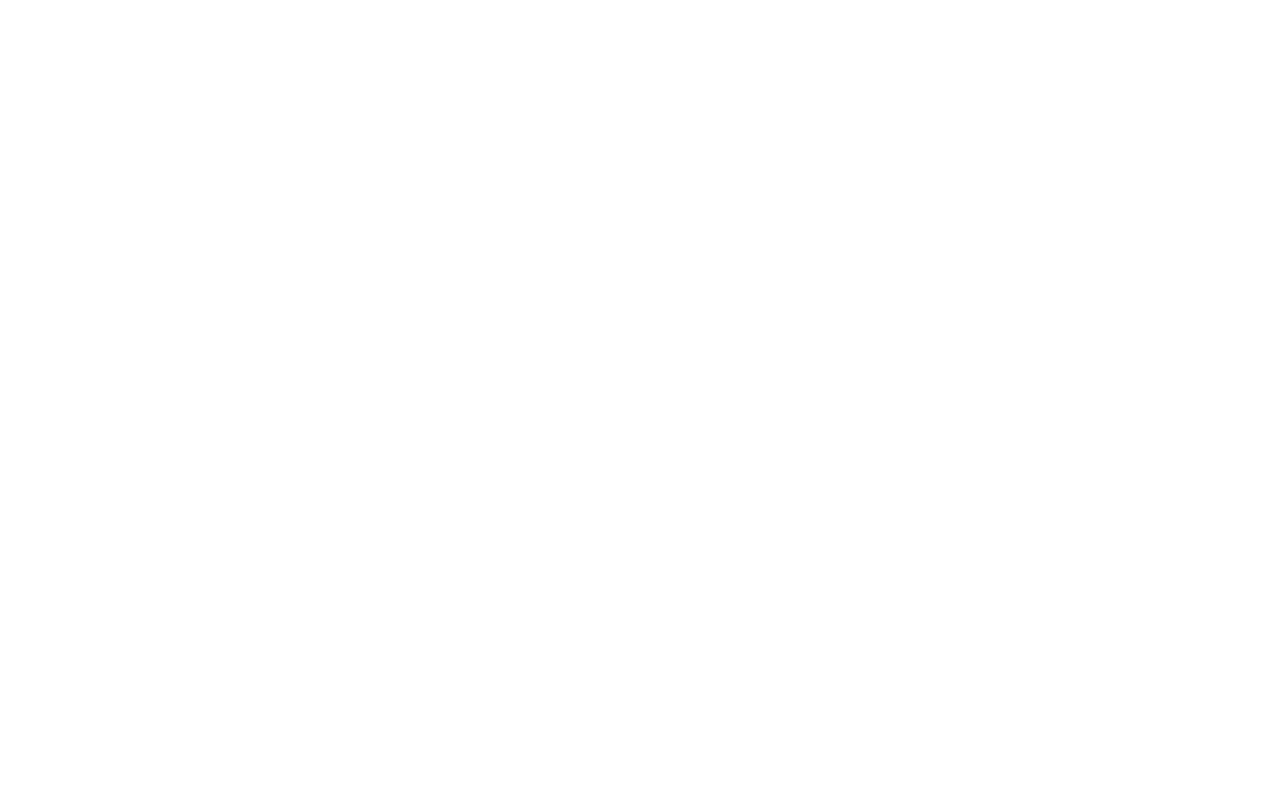
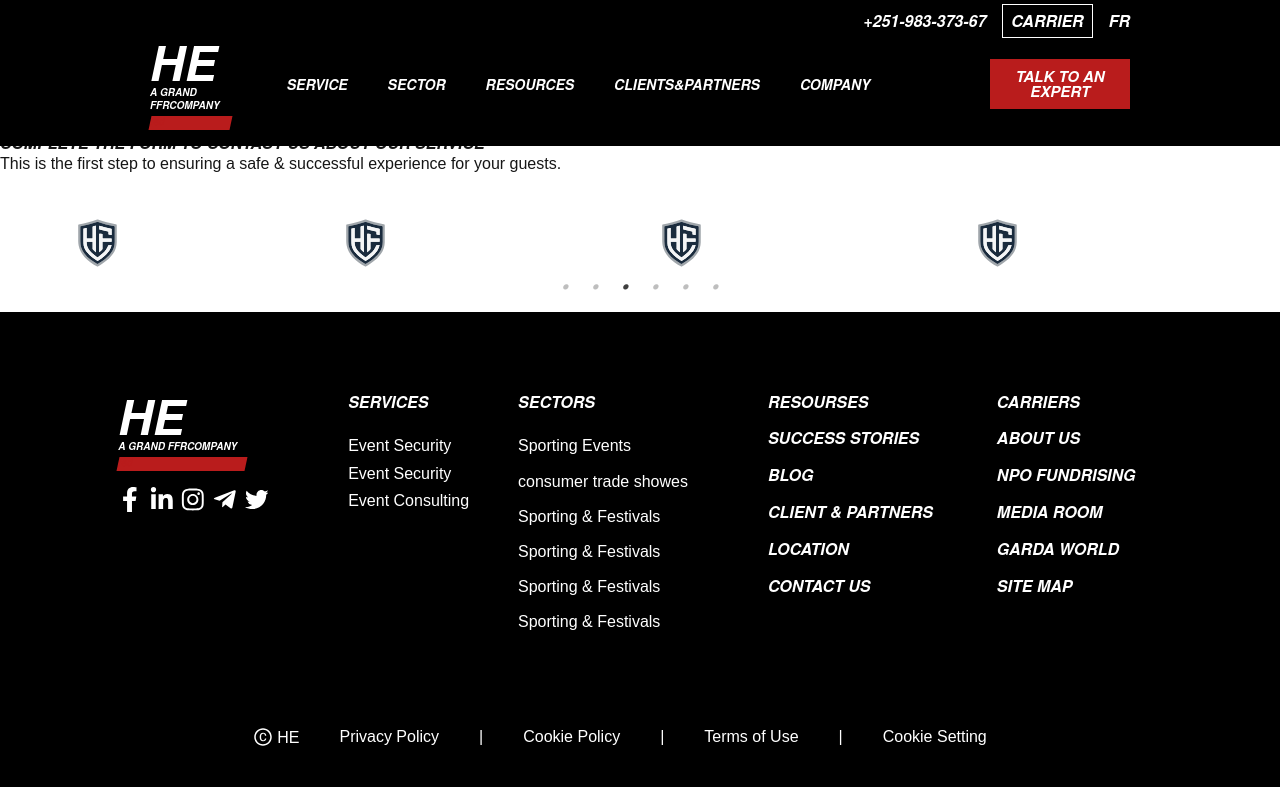
Before and after one commit to Yonas567/HE-staaffing-project, a React (Vite) app: page /talktoanexpert in a window 1280 px wide. Before the commit this address had no page. Built offline with nearby package versions, Linux system fonts and the light colour scheme.

Commit message:
hey some change are there

```diff
--- a/package.json
+++ b/package.json
@@ -17,7 +17,9 @@
     "react-dom": "^18.3.1",
     "react-icons": "^5.3.0",
     "react-router-dom": "^7.0.1",
-    "react-simple-typewriter": "^5.0.1"
+    "react-simple-typewriter": "^5.0.1",
+    "react-slick": "^0.30.3",
+    "slick-carousel": "^1.8.1"
   },
   "devDependencies": {
     "@eslint/js": "^9.15.0",
--- a/src/App.jsx
+++ b/src/App.jsx
@@ -21,6 +21,7 @@
 import ContactUs from "./pages/subpages/ContactUs";
 import AboutUs from "./pages/subpages/AboutUs";
 import Carriers from "./pages/carriers";
+import TalkToAnExpert from "./pages/talkToAnExpert";
 export default function App() {
   return (
     <Router>
@@ -48,6 +49,7 @@
           <Route path="contactus" element={<ContactUs />} />
           <Route path="aboutus" element={<AboutUs />} />
           <Route path="carriers" element={<Carriers />} />
+          <Route path="talktoanexpert" element={<TalkToAnExpert />} />
         </Route>
       </Routes>
     </Router>
--- a/src/components/Header.jsx
+++ b/src/components/Header.jsx
@@ -134,7 +134,7 @@
               </div>
 
               <button className="border-2 border-red-700 text-[11px] xl:text-[15px] p-1 xl:px-4 xl:py-2 bg-red-700 ml-4 xl:ml-20">
-                <Link to="/talk-to-expert">TALK TO AN EXPERT</Link>
+                <Link to="/talktoanexpert">TALK TO AN EXPERT</Link>
               </button>
             </div>
           </div>
--- /dev/null
+++ b/src/components/slideTest.jsx
@@ -0,0 +1,61 @@
+import React, { useRef } from "react";
+import Slider from "react-slick";
+import "slick-carousel/slick/slick.css";
+import "slick-carousel/slick/slick-theme.css";
+import logo from "/he-logo.svg";
+
+function AutoPlayMethods() {
+  let sliderRef = useRef(null);
+  const play = () => {
+    sliderRef.slickPlay();
+  };
+  const pause = () => {
+    sliderRef.slickPause();
+  };
+
+  const settings = {
+    dots: true,
+    infinite: true,
+    slidesToShow: 4,
+    slidesToScroll: 1,
+    autoplay: true,
+    autoplaySpeed: 2000,
+  };
+  return (
+    <div className="slider-container my-10 mx-2">
+      <Slider ref={(slider) => (sliderRef = slider)} {...settings}>
+        <div>
+          <h3>
+            <img src={logo} className="w-20" />
+          </h3>
+        </div>
+        <div>
+          <h3>
+            <img src={logo} className="w-20" />
+          </h3>
+        </div>
+        <div className="mx-12">
+          <h3>
+            <img src={logo} className="w-20" />
+          </h3>
+        </div>
+        <div>
+          <h3>
+            <img src={logo} className="w-20" />
+          </h3>
+        </div>
+        <div>
+          <h3>
+            <img src={logo} className="w-20" />
+          </h3>
+        </div>
+        <div>
+          <h3>
+            <img src={logo} className="w-20" />
+          </h3>
+        </div>
+      </Slider>
+    </div>
+  );
+}
+export default AutoPlayMethods;
--- a/src/pages/talkToAnExpert.jsx
+++ b/src/pages/talkToAnExpert.jsx
@@ -1,3 +1,17 @@
+import AutoPlayMethods from "../components/slideTest";
 export default function TalkToAnExpert() {
-  return;
+  return (
+    <main className="mt-[133px]">
+      <section>
+        <h1>COMPLETE THE FORM TO CONTACT US ABOUT OUR SERVICE </h1>
+        <p>
+          This is the first step to ensuring a safe & successful experience for
+          your guests.
+        </p>
+        <div>
+          <AutoPlayMethods />
+        </div>
+      </section>
+    </main>
+  );
 }
```
Also changed, not shown: 1 other file (tests, documents, lock files or other folders).
